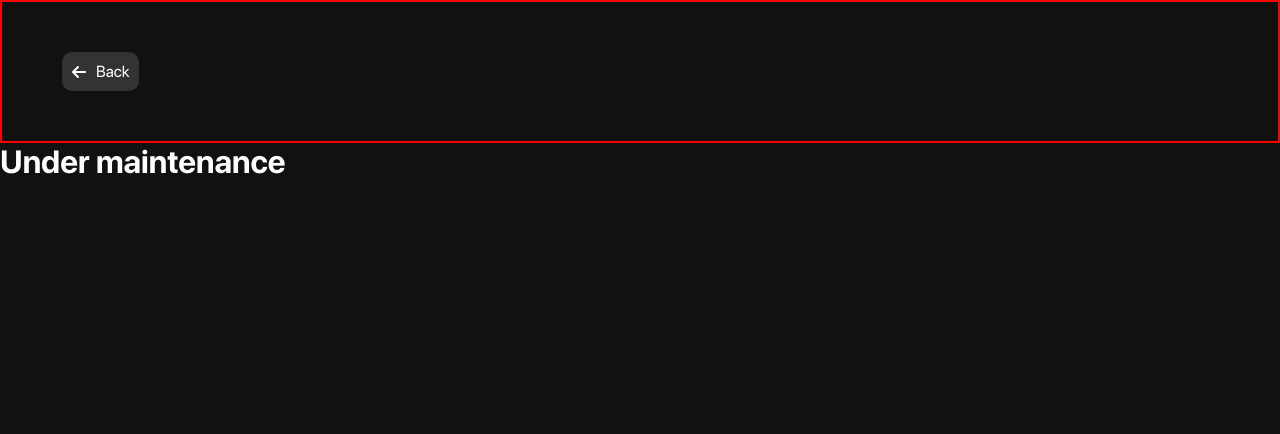
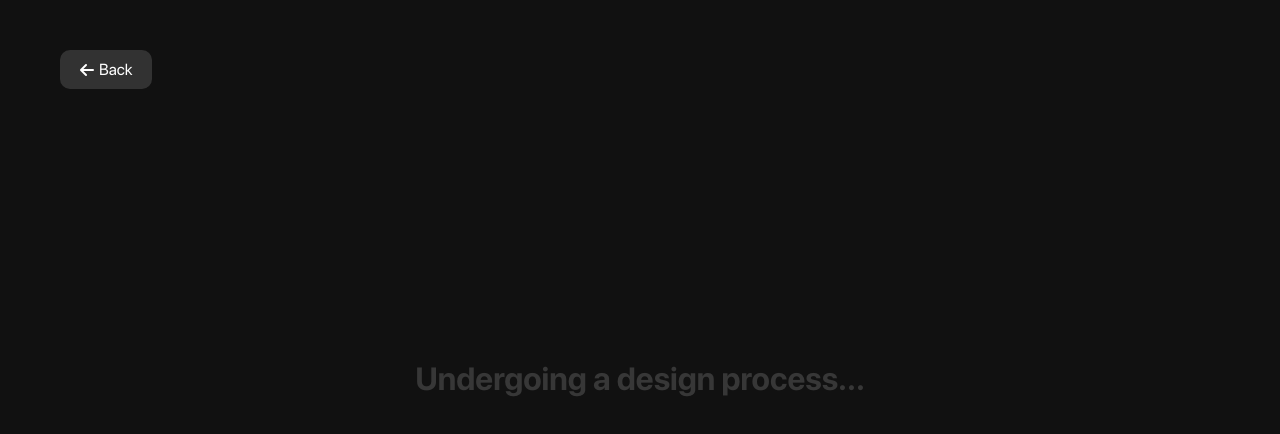
Before and after one commit to kimchicecream/kimchicecream.github.io, a React (Create React App) app: page /projects/riddym in a window 1280 px wide. Shown: the top 434 px of the page. Built offline with nearby package versions, Linux system fonts and the light colour scheme.

Commit message:
added maintenance message

```diff
--- a/src/components/Riddym/Riddym.css
+++ b/src/components/Riddym/Riddym.css
@@ -7,16 +7,42 @@
 
     padding: 50px 60px;
 
-    border: 2px solid red;
+    /* border: 2px solid red; */
 }
 
 .riddym-container .top .back-button {
     display: flex;
     justify-content: center;
     align-items: center;
-    gap: 10px;
+    gap: 5px;
 
-    padding: 10px;
+    padding: 10px 20px;
     background-color: rgba(75, 75, 75, 0.597);
     border-radius: 10px;
+
+    transition: 0.3s ease;
+
+    cursor: pointer;
+    min-width: fit-content;
+    position: fixed;
+    z-index: 1;
 }
+
+.riddym-container .top .back-button:hover {
+    background-color: rgba(115, 115, 115, 0.597);
+}
+
+.riddym-container .content {
+    display: flex;
+    justify-content: center;
+    align-items: center;
+
+    padding: 60px 0;
+    margin-top: 200px;
+
+    /* border: 1px solid red; */
+}
+
+.riddym-container .content h1 {
+    color: rgb(55, 55, 55);
+}
--- a/src/components/Riddym/Riddym.jsx
+++ b/src/components/Riddym/Riddym.jsx
@@ -6,7 +6,7 @@ function Riddym() {
 
     const handleBack = () => {
         navigate('/');
-    }
+    };
 
     return (
         <div className='riddym-container'>
@@ -16,7 +16,7 @@ function Riddym() {
                 </div>
             </div>
             <div className='content'>
-                <h1>Under maintenance</h1>
+                <h1>Undergoing a design process...</h1>
             </div>
         </div>
     )
```
